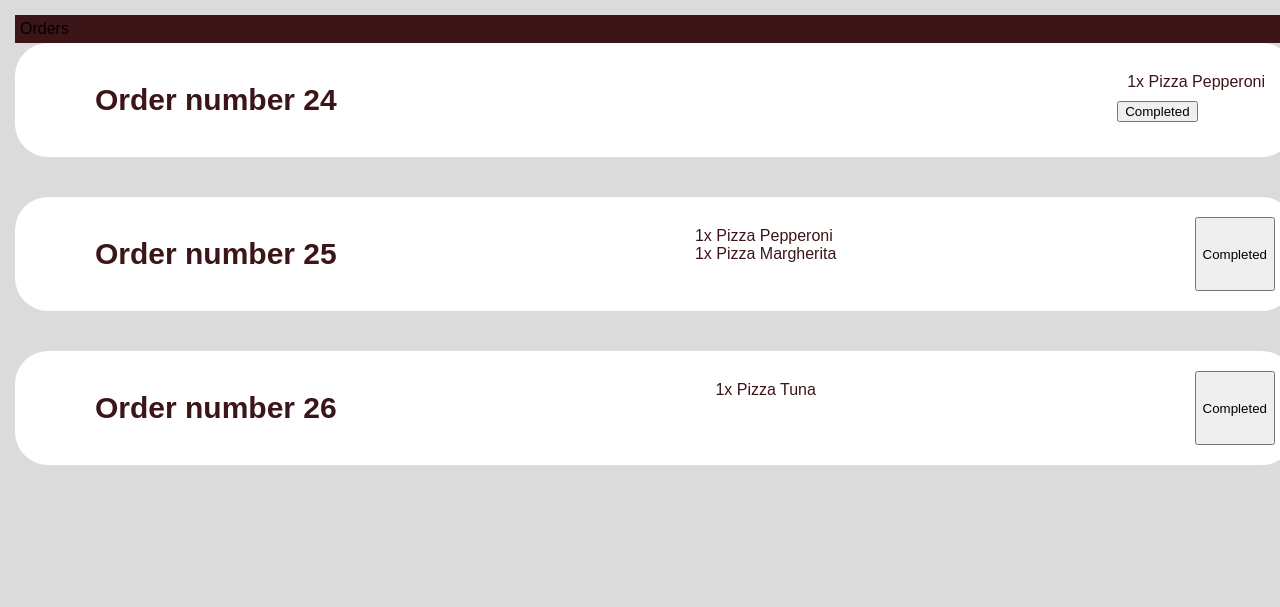
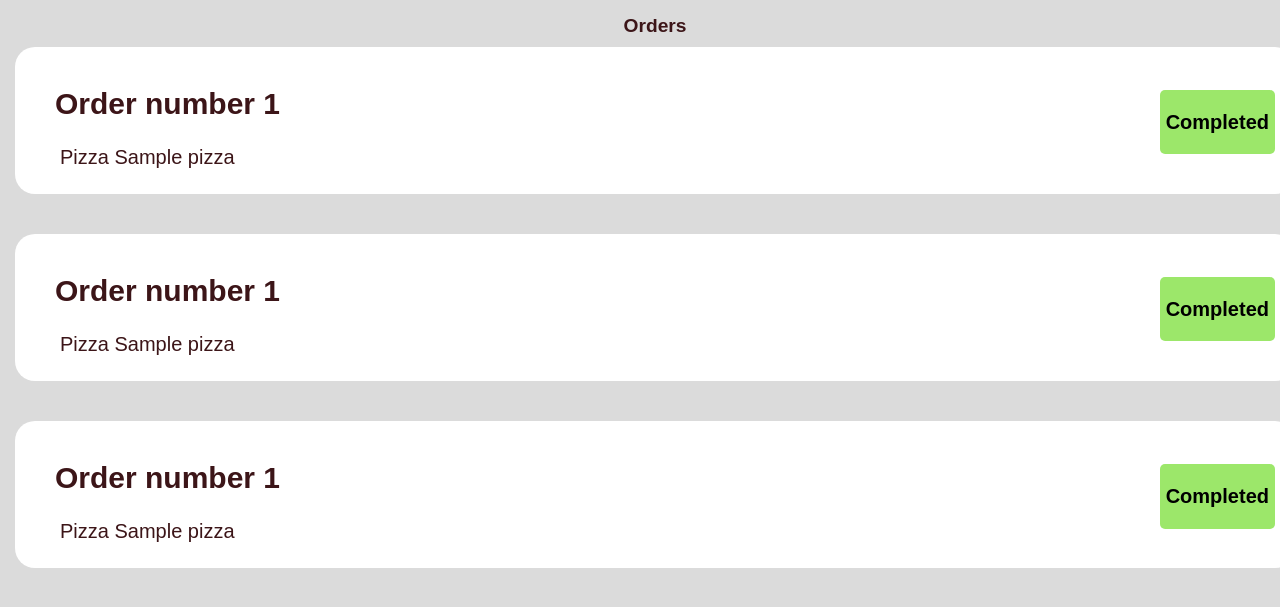
Before and after one commit to rubengurski/Project, a Flask app: template templates/Luigi.html in a window 1280 px wide. Shown: the top 607 px of the page. Run offline with Flask 3, Linux system fonts and the light colour scheme; the template is opened without the code that fills it: most values are stand-ins (such as "Sample title", 1, 10 or a date in 2020).

Commit message:
Changed Luigi's page

```diff
--- a/app.py
+++ b/app.py
@@ -9,6 +9,7 @@ app = Flask(__name__)
 Overview=[]
 TotalPrice=float(0)
 scroll=''
+uniqueID=''
 
 @app.route('/', methods=['POST', 'GET'])
 def home():
@@ -20,7 +21,11 @@ def mario():
 
 @app.route('/luigi', methods=['POST', 'GET'])
 def luigi():
-    return render_template('Luigi.html')
+    global uniqueID
+    if uniqueID=='':
+        return render_template('Luigi.html', Overview=Overview, uniqueID=uniqueID)
+    else:
+        return render_template('Luigi.html', Overview=Overview, uniqueID=uniqueID)
 
 @app.route('/screen', methods=['POST', 'GET'])
 def screen_customers():
@@ -65,17 +70,19 @@ def overview_remove():
 
 @app.route('/pay', methods=['POST', 'GET'])
 def overview_pay():
-    return redirect('/confirmed')
-
-@app.route('/confirmed', methods=['GET', 'POST'])
-def payment_confirmed():
+    global uniqueID
     current_time = datetime.now().time()
     uniqueID = current_time.hour * 3600 + current_time.minute * 60 + current_time.second
-    with open('orders.csv', 'a', newline='') as csvfile:
+    with open('ordersprocessed.csv', 'a', newline='') as csvfile:
         fieldnames = ['Pizza', 'uniqueID']
         writer = csv.DictWriter(csvfile, fieldnames=fieldnames)
         writer.writeheader()
         writer.writerow({'uniqueID':uniqueID})
         for pizza in Overview:
             writer.writerow({'Pizza':pizza})
+        writer.writerow({'Pizza':None})
+    return redirect('/confirmed')
+
+@app.route('/confirmed', methods=['GET', 'POST'])
+def payment_confirmed():
     return render_template('Confirmed.html', Overview=Overview, Margherita='Margherita', Pepperoni='Pepperoni', Tuna='Tuna', uniqueID = uniqueID)
--- a/templates/Luigi.html
+++ b/templates/Luigi.html
@@ -5,26 +5,45 @@
         <title>Kitchen</title>
     </head>
     <body style="background-color: #dbdbdb; margin:15px">
-        <header style="text-align: center;">Orders</header>
-        <main class = "main">
-        <div class = "item">
-            <h1 class ="item-name">Order number 24 <br></h1>
-            <div class = "container24">
-            <P class ="pizza24">1x Pizza Pepperoni</p>
-            <button class = "button24">Completed</button>
+        <p style="text-align: center; background-color: #dbdbdb; font-size: larger;"><strong>Orders</strong></p>
+        {% if Overview|length > 0 %}
+        <div class = "item" style="border-radius: 20px">
+            <div class="column">
+                <h1 class="item-name" style="margin-left: 0px">Order number {{ uniqueID }}</h1>
+                {% for pizza in Overview %}
+                <p style="font-size: 20px; margin: 5px">Pizza {{ pizza }}</p>
+                {% endfor %}
+            </div>
+            <div>
+                <button class="add" style="height: 60%; margin-top:20%">Completed</button>
             </div>
         </div>
-            <div class = "item">
-            <h1 class ="item-name">Order number 25 <br></h1>
-            <P class = "pizza25">1x Pizza Pepperoni <br>
-               1x Pizza Margherita</p>
-            <button class = "button25">Completed</button>
+        {% endif %}
+        {% if Overview|length > 0 %}
+        <div class = "item" style="border-radius: 20px">
+            <div class="column">
+                <h1 class="item-name" style="margin-left: 0px">Order number {{ uniqueID }}</h1>
+                {% for pizza in Overview %}
+                <p style="font-size: 20px; margin: 5px">Pizza {{ pizza }}</p>
+                {% endfor %}
             </div>
-            <div class="item">
-            <h1 class ="item-name">Order number 26 <br></h1>
-            <P class = "pizza26">1x Pizza Tuna</P>
-            <button class = "button26">Completed</button>
+            <div>
+                <button class="add" style="height: 60%; margin-top:20%">Completed</button>
             </div>
-        </main>
+        </div>
+        {% endif %}
+        {% if Overview|length > 0 %}
+        <div class = "item" style="border-radius: 20px">
+            <div class="column">
+                <h1 class="item-name" style="margin-left: 0px">Order number {{ uniqueID }}</h1>
+                {% for pizza in Overview %}
+                <p style="font-size: 20px; margin: 5px">Pizza {{ pizza }}</p>
+                {% endfor %}
+            </div>
+            <div>
+                <button class="add" style="height: 60%; margin-top:20%">Completed</button>
+            </div>
+        </div>
+        {% endif %}
     </body>
 </html>
```
Also changed, not shown: orders.csv (deleted, +0 -7 lines), ordersprocessed.csv (added, +28 -0 lines).
